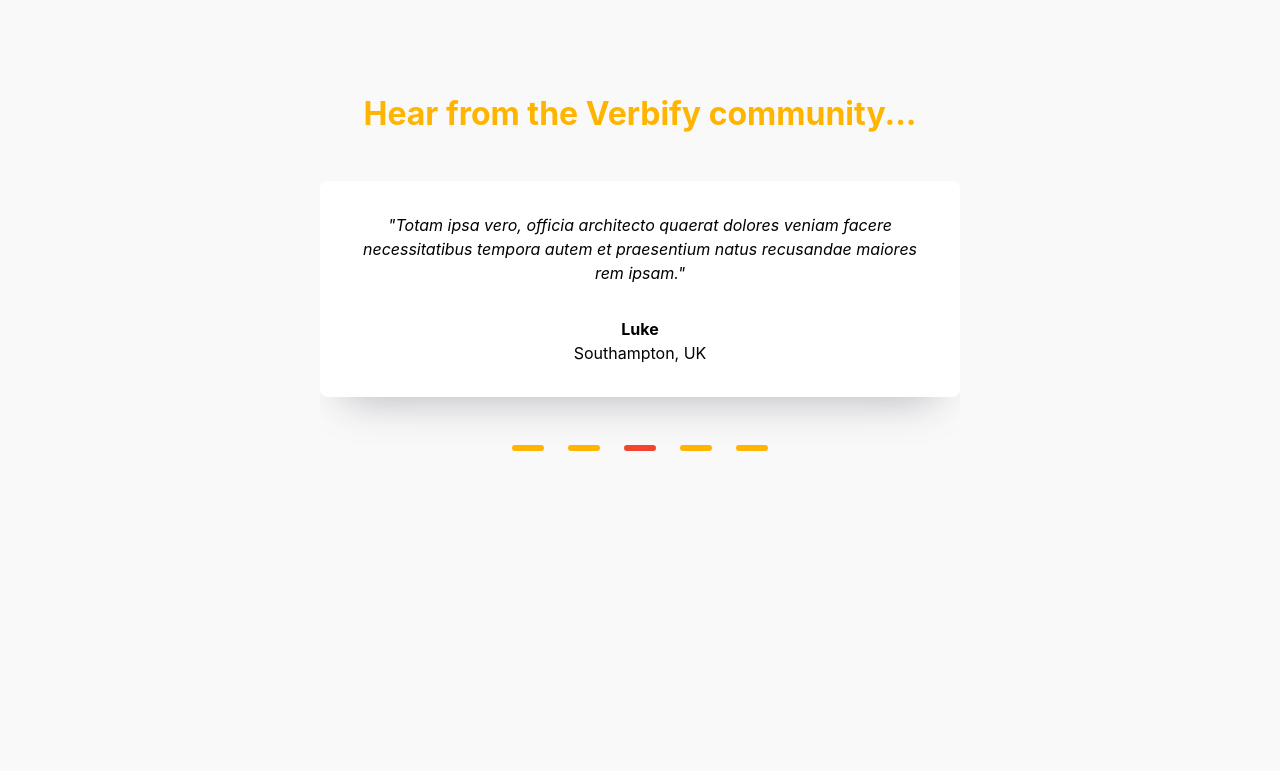
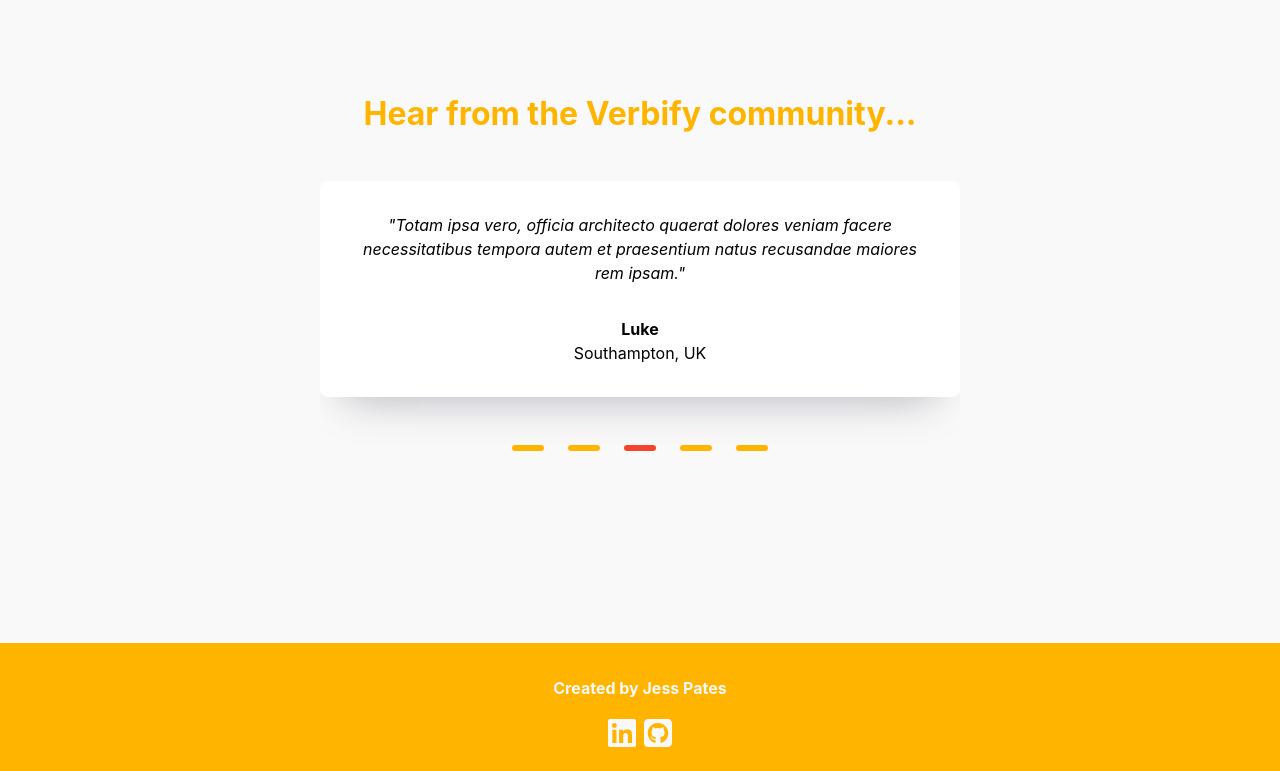
Before and after one commit to jpates2/verbify, a React (Create React App) app: page / in a window 1280 px wide. Shown: the part 3763-4534 px from the top of the page. Before the commit the page ends 4406 px from the top, so only its background shows below. Built offline with nearby package versions, Linux system fonts and the light colour scheme.

Commit message:
footer component added

```diff
--- a/package.json
+++ b/package.json
@@ -3,6 +3,10 @@
   "version": "0.1.0",
   "private": true,
   "dependencies": {
+    "@fortawesome/fontawesome-svg-core": "^6.4.2",
+    "@fortawesome/free-brands-svg-icons": "^6.4.2",
+    "@fortawesome/free-solid-svg-icons": "^6.4.2",
+    "@fortawesome/react-fontawesome": "^0.2.0",
     "@testing-library/jest-dom": "^5.17.0",
     "@testing-library/react": "^13.4.0",
     "@testing-library/user-event": "^13.5.0",
--- /dev/null
+++ b/src/layout/Footer.js
@@ -0,0 +1,16 @@
+import classes from "./Footer.module.css";
+import { FontAwesomeIcon } from '@fortawesome/react-fontawesome'
+import { faGithubSquare } from '@fortawesome/free-brands-svg-icons'
+import { faLinkedin } from '@fortawesome/free-brands-svg-icons'
+
+export default function Footer() {
+  return (
+    <footer>
+      <p className={classes["footer__text"]}>Created by Jess Pates</p>
+      <div className={classes["footer__links"]}>
+        <a href="https://www.linkedin.com/in/jess-pates/" target="_blank" rel="noreferrer"><i className={`${classes["footer__link"]}`}><FontAwesomeIcon icon={faLinkedin} /></i></a>
+        <a href="https://github.com/jpates2/bros-pizza" target="_blank" rel="noreferrer"><i className={`${classes["footer__link"]}`}><FontAwesomeIcon icon={faGithubSquare} /></i></a>
+      </div>
+    </footer>
+  )
+}
--- /dev/null
+++ b/src/layout/Footer.module.css
@@ -0,0 +1,17 @@
+footer {
+  background: #FFB400;
+  height: 8rem;
+  color: #F9F9F9;
+  font-weight: bold;
+  display: flex;
+  flex-direction: column;
+  justify-content: center;
+  align-items: center;
+}
+
+.footer__links {
+  font-size: 2rem;
+  width: 4rem;
+  display: flex;
+  justify-content: space-between;
+}
--- a/src/pages/Home.js
+++ b/src/pages/Home.js
@@ -7,6 +7,7 @@
 import StartLearning from "../components/StartLearning";
 import Reviews from "../components/Reviews";
 import Suggestions from "../components/Suggestions";
+import Footer from "../layout/Footer";
 
 export default function HomePage() {
   return (
@@ -28,6 +29,7 @@
           <Suggestions />
           <Reviews />
         </main>
+        <Footer />
       </motion.div>
     </AnimatePresence>
   );
```
Also changed, not shown: 1 other file (tests, documents, lock files or other folders).
